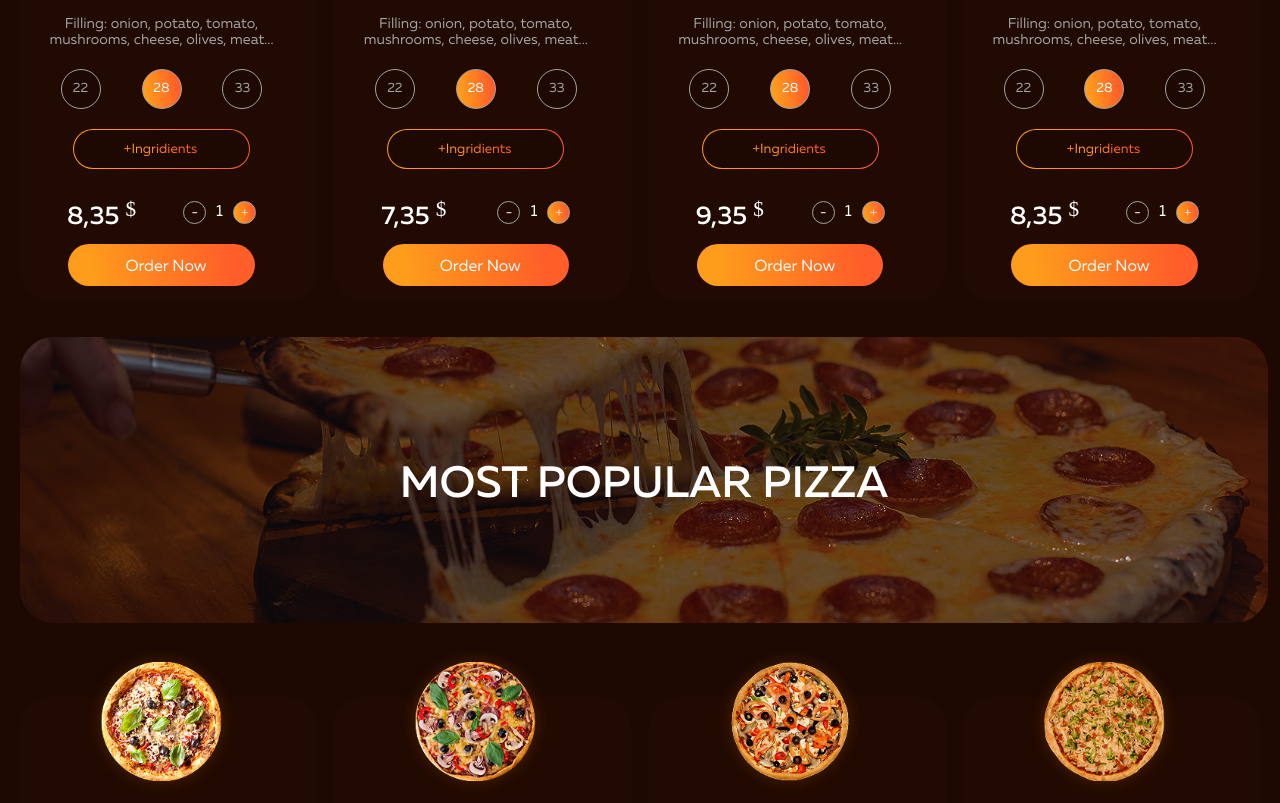
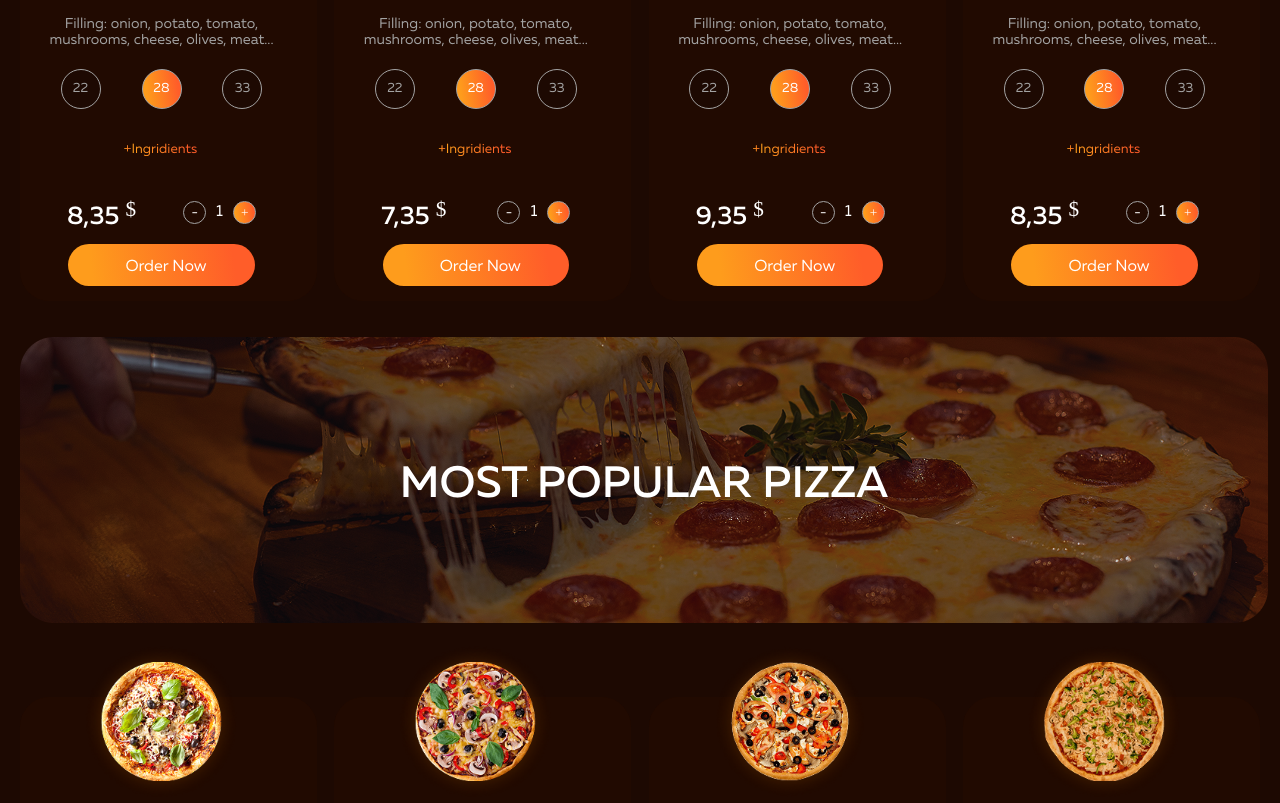
Before and after one commit to sherzodxon/pizzashop, a plain HTML site: page index.html in a window 1280 px wide. Shown: the part 1440-2243 px from the top of the page. Drawn offline with Linux system fonts and the light colour scheme; a web font is replaced by a local one.

Commit message:
DERK-LIGHT DAVOMI

```diff
--- a/index.html
+++ b/index.html
@@ -399,12 +399,12 @@
             </div>
         </section>
     </main>
-    <footer class="footer">
+    <!-- <footer class="footer">
         <div class="container footer__container">
             <div class="footer__box">
                 <a href="index.html" class="logo">pizzashop</a>
-                <!-- <a href="tel:+7 (937) 333-55-33" class="footer__bottom-text"><span class="card__icon">+</span>7 <span
-                        class="card__icon">(</span> 937<span class="card__icon">)</span> 333-55-33</a> -->
+                 <a href="tel:+7 (937) 333-55-33" class="footer__bottom-text"><span class="card__icon">+</span>7 <span
+                        class="card__icon">(</span> 937<span class="card__icon">)</span> 333-55-33</a>
             </div>
             <div class="footer__box">
                 <h3 class="footer__title">Home</h3>
@@ -466,7 +466,7 @@
                 </ul>
             </div>
         </div>
-    </footer>
+    </footer>-->
     <script src="js/main.js"></script>
 
 </body>
--- a/scss/_generals.scss
+++ b/scss/_generals.scss
@@ -13,11 +13,14 @@ body {
     --background:#{$brown};
     --textColor:#fff;
     --hamburgerBg:rgb(12, 5, 0);
+    --card-bg:rgba(33, 10, 1, 1);
+    --card-button-bg:$brown;
 }
 .light-body{
     --background:#FFF8E1;
     --textColor:#5D4037;
     --hamburgerBg:#E0E0E0;
+    --card-bg:#dacca1;
 }
 ol,
 ul {
--- a/scss/blocks/_card.scss
+++ b/scss/blocks/_card.scss
@@ -4,14 +4,19 @@
     padding-right: 41px;
     padding-bottom: 23px;
     max-width: 297px;
-    background: rgba(33, 10, 1, 1);
+    background: var(--card-bg);
     border-radius: 29.53px;
     margin-right: 22px;
+    color: var(--textColor);
+    font-family: "Muller";
+    transition: 250ms;
 
     &:last-child {
         margin: 0;
     }
 }
+
+
 
 .card__pizza-title {
     margin-bottom: 20px;
@@ -43,12 +48,13 @@
     margin-right: 37px;
     width: 40px;
     height: 40px;
+
     &:last-child {
         margin-right: 0;
     }
 }
 
-.card__button--active{
+.card__button--active {
     background: $gradient;
     color: #fff;
 
@@ -63,7 +69,7 @@
     border: 1px solid transparent;
     border-radius: 20px;
     padding: 11px 52px 10px 50px;
-    background: linear-gradient(to right, $brown, $brown), $gradient;
+    background: linear-gradient(to right, var(--card-button-bg) ), $gradient;
     background-clip: padding-box, border-box;
     background-origin: padding-box, border-box;
     cursor: pointer;
@@ -252,7 +258,8 @@
         padding-right: 28px;
         font-size: 10px;
     }
-    .card{
+
+    .card {
         max-width: 181px;
     }
 }
```
Also changed, not shown: css/main.css.
